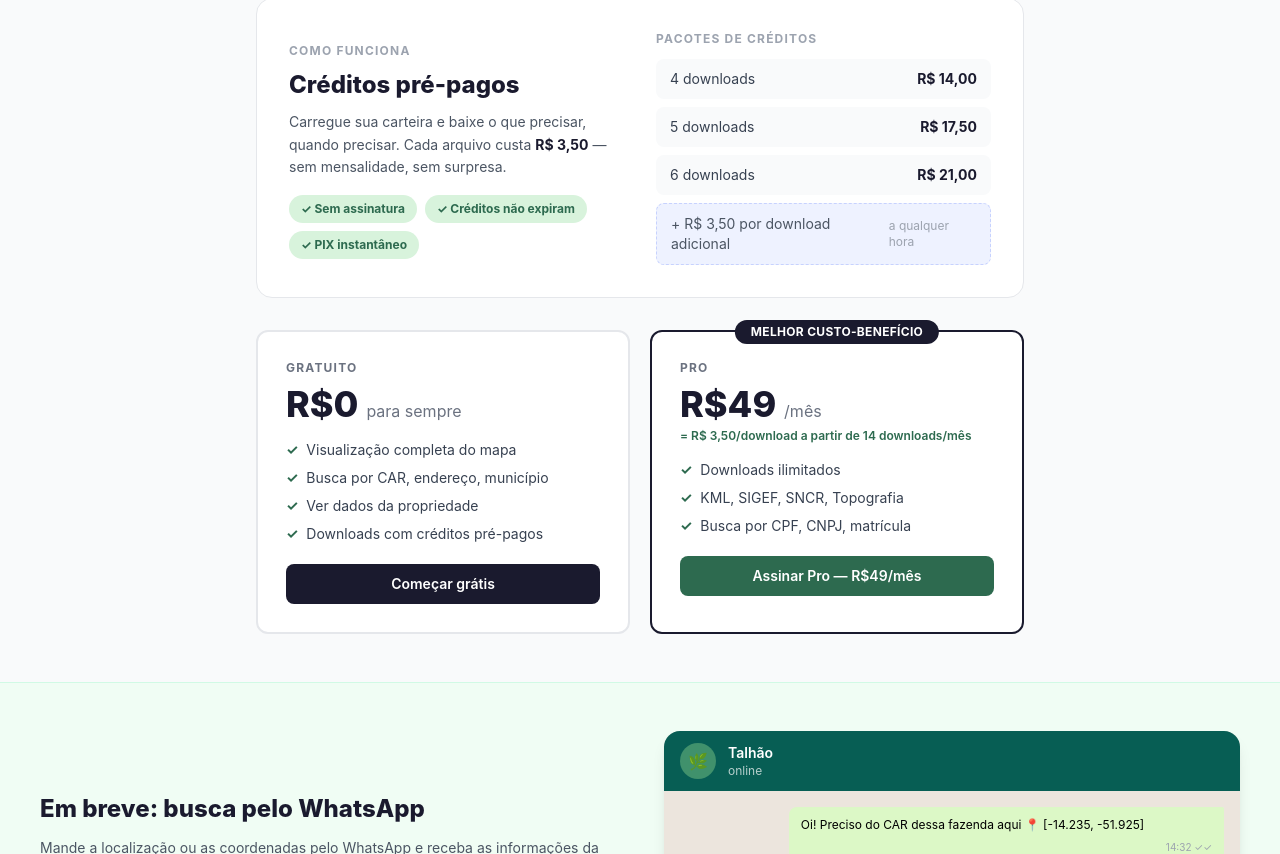
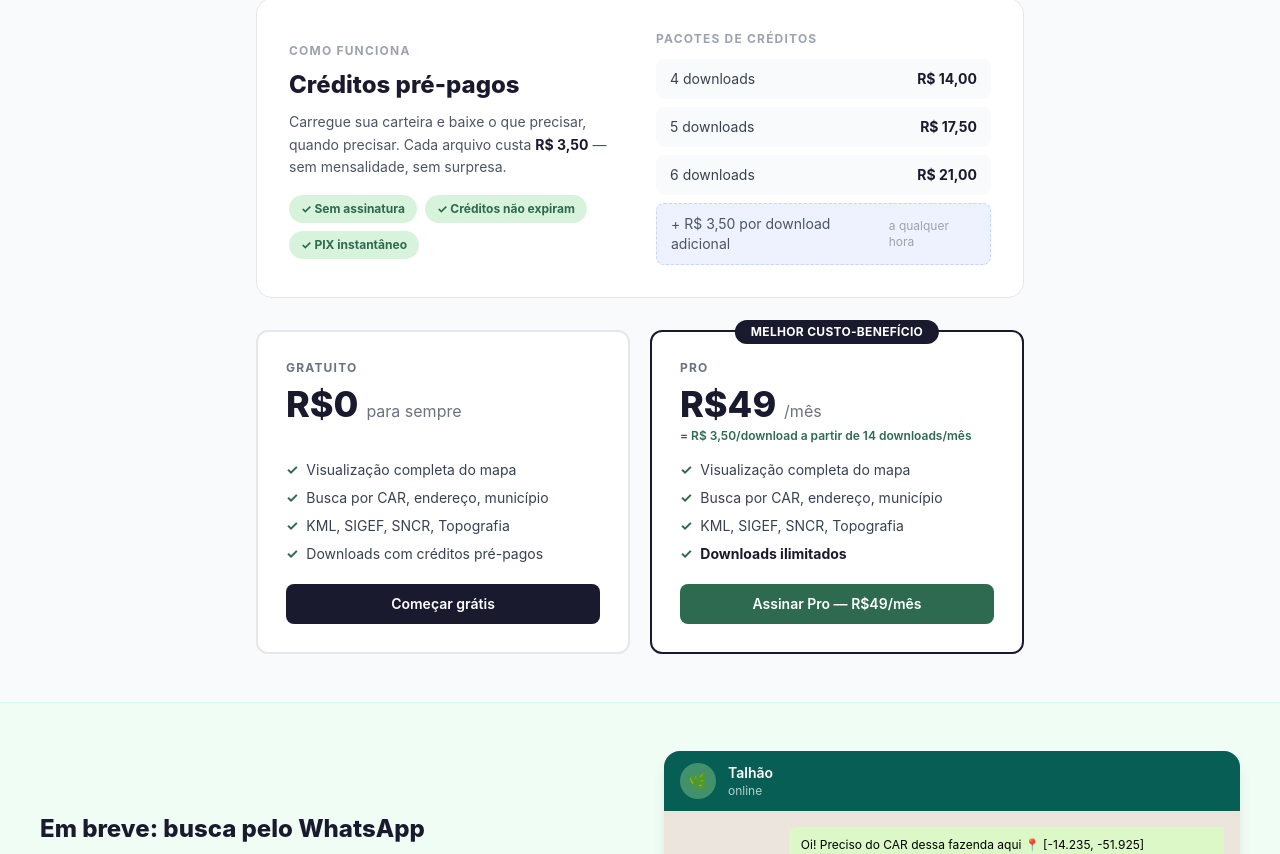
Before and after one commit to thiagomendes87/talhao-app, a Next.js app: page / in a window 1280 px wide. Shown: the part 944-1798 px from the top of the page. Built offline with nearby package versions, Linux system fonts and the light colour scheme.

Commit message:
update pricing cards and hero copy

```diff
--- a/components/MapHero.tsx
+++ b/components/MapHero.tsx
@@ -53,7 +53,7 @@ export default function MapHero() {
           Encontre qualquer fazenda no Brasil
         </h1>
         <p className="mb-6 max-w-2xl text-base leading-relaxed text-white/85" style={{ textShadow: '0 1px 6px rgba(0,0,0,0.3)' }}>
-          Navegue pelo mapa, busque pelo município, CAR, coordenadas<br /> e baixe o KML em segundos.
+          Navegue pelo mapa, busque pelo município, CAR ou coordenadas<br /> e baixe o KML em segundos.
         </p>
 
         {/* Search box */}
--- a/components/Pricing.tsx
+++ b/components/Pricing.tsx
@@ -49,21 +49,22 @@ export default function Pricing() {
       </div>
 
       {/* Cards Grátis + Pro */}
-      <div className="max-w-3xl mx-auto grid grid-cols-2 gap-5">
+      <div className="max-w-3xl mx-auto grid grid-cols-2 gap-5 items-stretch">
         {/* Grátis */}
-        <div className="bg-white rounded-xl p-7 border-2 border-gray-200">
+        <div className="bg-white rounded-xl p-7 border-2 border-gray-200 flex flex-col">
           <p className="text-xs font-bold tracking-widest text-gray-500 uppercase mb-2">Gratuito</p>
           <div className="text-4xl font-extrabold text-[#1A1A2E]">R$0 <span className="text-base font-normal text-gray-500">para sempre</span></div>
-          <ul className="mt-4 mb-5 space-y-2 text-sm text-gray-700">
-            {['Visualização completa do mapa', 'Busca por CAR, endereço, município', 'Ver dados da propriedade', 'Downloads com créditos pré-pagos'].map(i => (
+          <p className="mt-1 mb-4 text-xs font-semibold invisible">= R$ 3,50/download a partir de 14 downloads/mês</p>
+          <ul className="mb-5 space-y-2 text-sm text-gray-700">
+            {['Visualização completa do mapa', 'Busca por CAR, endereço, município', 'KML, SIGEF, SNCR, Topografia', 'Downloads com créditos pré-pagos'].map(i => (
               <li key={i} className="flex items-center gap-2"><span className="text-[#2D6A4F] font-bold">✓</span>{i}</li>
             ))}
           </ul>
-          <Link href="/cadastro" className="btn-primary w-full text-center block py-2.5 rounded-lg">Começar grátis</Link>
+          <Link href="/cadastro" className="btn-primary mt-auto block w-full rounded-lg py-2.5 text-center">Começar grátis</Link>
         </div>
 
         {/* Pro */}
-        <div className="bg-white rounded-xl p-7 border-2 border-[#1A1A2E] relative">
+        <div className="bg-white rounded-xl p-7 border-2 border-[#1A1A2E] relative flex flex-col">
           <div className="absolute -top-3 left-1/2 -translate-x-1/2 bg-[#1A1A2E] text-white text-xs font-bold px-4 py-1 rounded-full whitespace-nowrap tracking-wide uppercase">
             Melhor custo-benefício
           </div>
@@ -71,11 +72,14 @@ export default function Pricing() {
           <div className="text-4xl font-extrabold text-[#1A1A2E]">R$49 <span className="text-base font-normal text-gray-500">/mês</span></div>
           <p className="text-xs text-[#2D6A4F] font-semibold mt-1 mb-4">= R$ 3,50/download a partir de 14 downloads/mês</p>
           <ul className="mb-5 space-y-2 text-sm text-gray-700">
-            {['Downloads ilimitados', 'KML, SIGEF, SNCR, Topografia', 'Busca por CPF, CNPJ, matrícula'].map(i => (
-              <li key={i} className="flex items-center gap-2"><span className="text-[#2D6A4F] font-bold">✓</span>{i}</li>
+            {['Visualização completa do mapa', 'Busca por CAR, endereço, município', 'KML, SIGEF, SNCR, Topografia', 'Downloads ilimitados'].map(i => (
+              <li key={i} className="flex items-center gap-2">
+                <span className="text-[#2D6A4F] font-bold">✓</span>
+                <span className={i === 'Downloads ilimitados' ? 'font-bold text-[#1A1A2E]' : ''}>{i}</span>
+              </li>
             ))}
           </ul>
-          <Link href="/assinar" className="btn-green w-full text-center block py-2.5 rounded-lg">Assinar Pro — R$49/mês</Link>
+          <Link href="/assinar" className="btn-green mt-auto block w-full rounded-lg py-2.5 text-center">Assinar Pro — R$49/mês</Link>
         </div>
       </div>
     </section>
```
